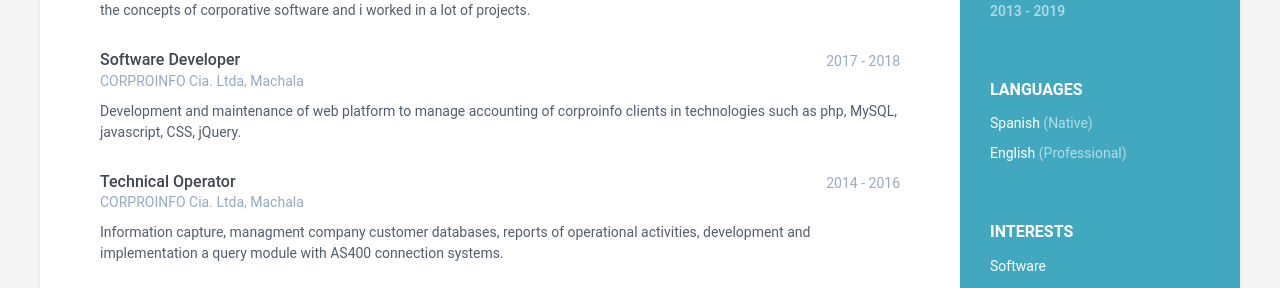
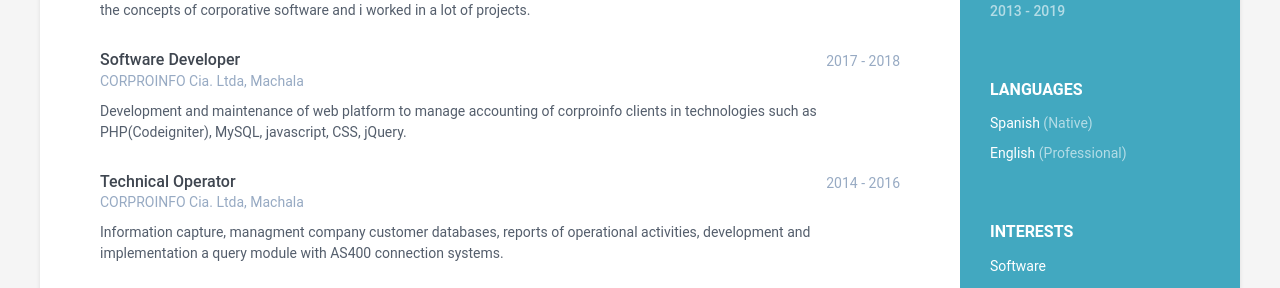
Before and after one commit to elcordova/caring-europa-fe48a, a Jekyll site: the page built from index.html, in a window 1280 px wide. Shown: the part 641-929 px from the top of the page. Built offline with Jekyll 4.4.1, drawn with Linux system fonts in a browser that asks for light colours.

Commit message:
data.yml: changed

```diff
--- a/_data/data.yml
+++ b/_data/data.yml
@@ -84,8 +84,7 @@ experiences:
     details: >
       Development and maintenance of web platform to manage accounting of
       corproinfo clients
-
-      in technologies such as php, MySQL, javascript, CSS, jQuery.
+      in technologies such as PHP(Codeigniter), MySQL, javascript, CSS, jQuery.
   - role: Technical Operator
     time: 2014 - 2016
     company: 'CORPROINFO Cia. Ltda, Machala'
```
